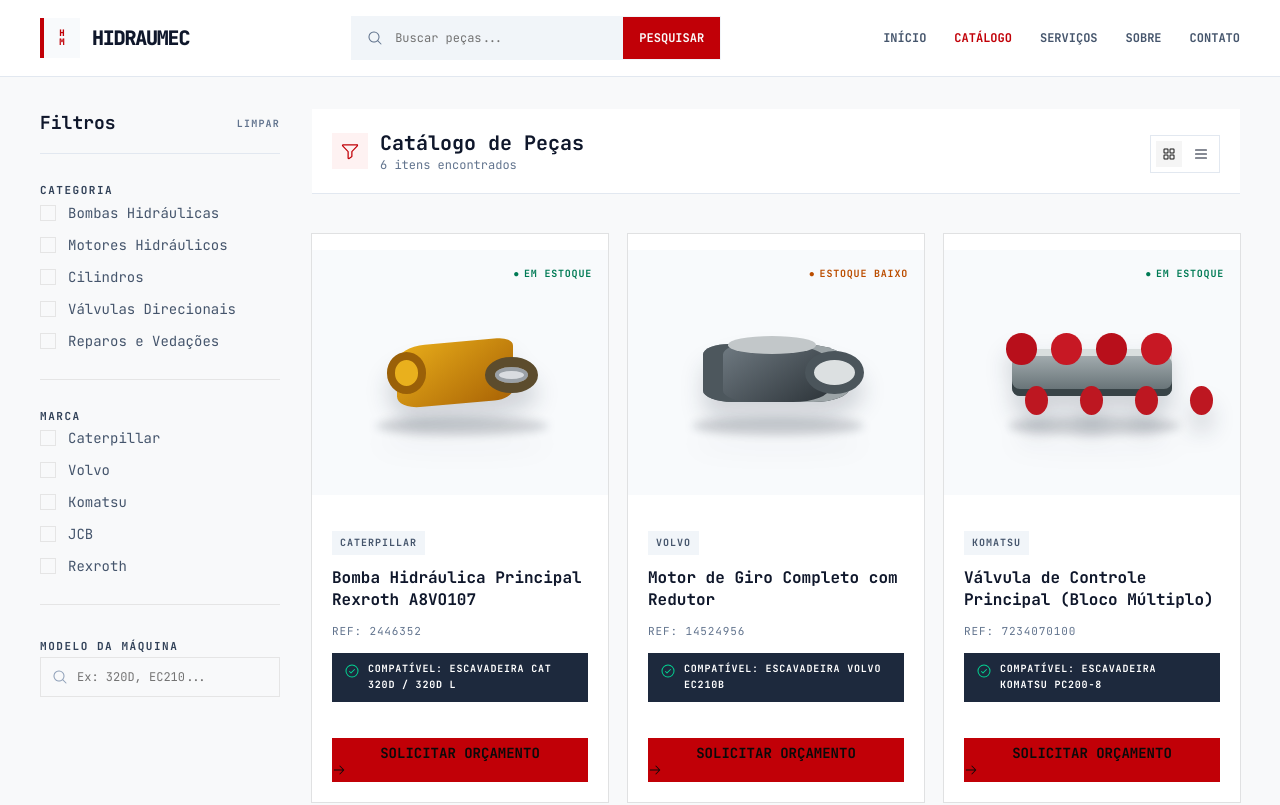
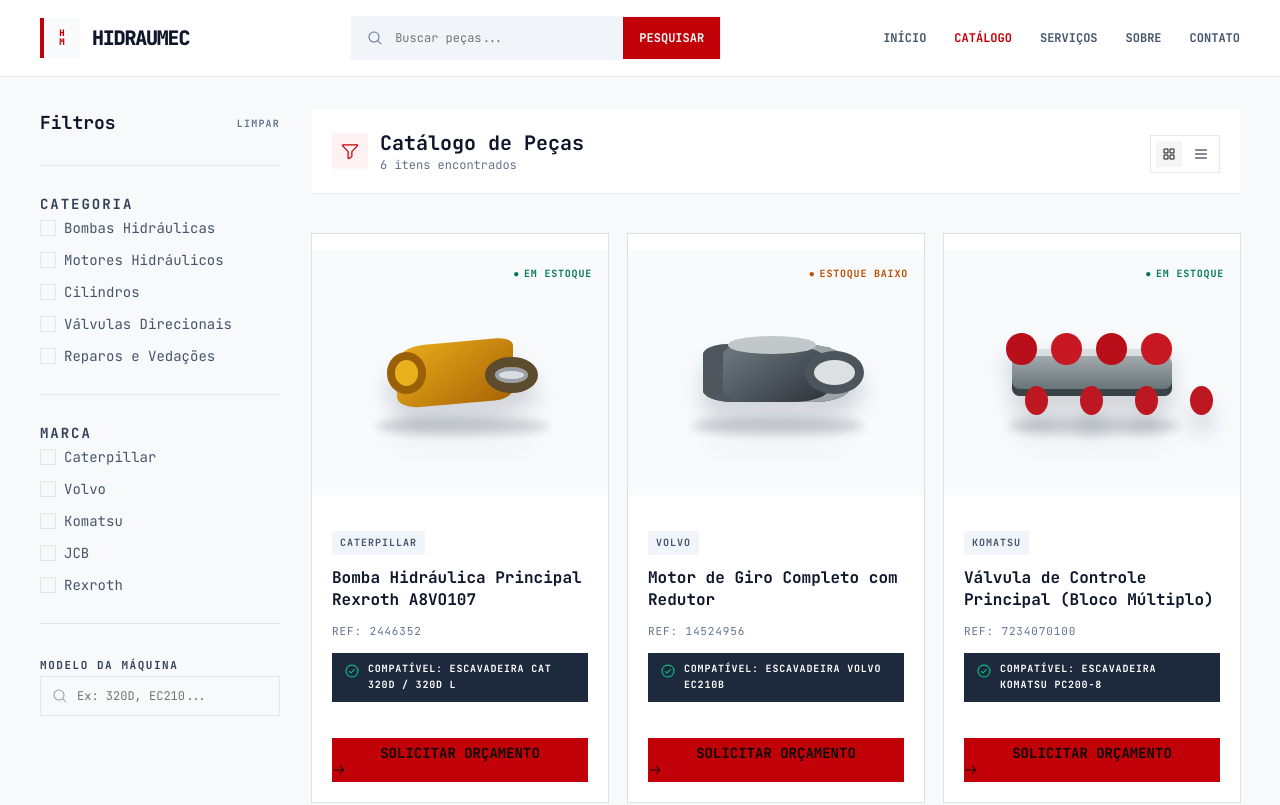
Before and after one commit to Alissonasj/hidraumec.com.br, a Next.js app: page /catalogo in a window 1280 px wide. Shown: the top 805 px of the page. Built offline with nearby package versions, Linux system fonts and the light colour scheme.

Commit message:
adiciona Field shadcn

```diff
--- a/app/catalogo/components/filter-section.tsx
+++ b/app/catalogo/components/filter-section.tsx
@@ -1,4 +1,11 @@
 import { Checkbox } from '@/components/ui/checkbox';
+import {
+  Field,
+  FieldGroup,
+  FieldLabel,
+  FieldLegend,
+  FieldSet
+} from '@/components/ui/field';
 
 export function FilterSection({
   title,
@@ -12,22 +19,26 @@ export function FilterSection({
   onToggle: (option: string) => void;
 }) {
   return (
-    <fieldset className='space-y-3 border-0 p-0'>
-      <legend className='mb-1 text-[11px] font-bold uppercase tracking-[0.14em] text-slate-700'>
+    <FieldSet className='space-y-3 border-0 p-0'>
+      <FieldLegend className='mb-1 text-[11px] font-bold uppercase tracking-[0.14em] text-slate-700'>
         {title}
-      </legend>
+      </FieldLegend>
+      <FieldGroup className='gap-3'>
         {options.map((option) => (
-        <label
+          <Field
             key={option}
-          className='flex cursor-pointer items-center gap-3 text-sm text-slate-600 transition-colors hover:text-red-700'
+            orientation='horizontal'
           >
+            <FieldLabel className='cursor-pointer text-sm text-slate-600 transition-colors hover:text-red-700'>
               <Checkbox
                 checked={selected.includes(option)}
                 onCheckedChange={() => onToggle(option)}
               />
               <span>{option}</span>
-        </label>
+            </FieldLabel>
+          </Field>
         ))}
-    </fieldset>
+      </FieldGroup>
+    </FieldSet>
   );
 }
--- a/app/catalogo/page.tsx
+++ b/app/catalogo/page.tsx
@@ -41,7 +41,7 @@ function Filters({
 }) {
   return (
     <div className='space-y-7'>
-      <div className='flex items-center justify-between border-b border-slate-200 pb-4'>
+      <div className='flex items-center justify-between'>
         <h2 className='font-heading text-lg font-bold text-slate-900'>
           Filtros
         </h2>
@@ -52,6 +52,7 @@ function Filters({
           Limpar
         </button>
       </div>
+      <Separator />
       <FilterSection
         title='Categoria'
         options={categories}
@@ -161,6 +162,7 @@ export default function CatalogPage() {
               clear={clearFilters}
             />
           </aside>
+
           <section>
             <div className='mb-5 flex flex-col gap-4 border-b border-slate-200 bg-white p-5 sm:flex-row sm:items-center sm:justify-between'>
               <div className='flex items-center gap-3'>
--- /dev/null
+++ b/components/ui/field.tsx
@@ -0,0 +1,238 @@
+"use client"
+
+import { useMemo } from "react"
+import { cva, type VariantProps } from "class-variance-authority"
+import { cn } from "cn"
+
+import { Label } from "@/components/ui/label"
+import { Separator } from "@/components/ui/separator"
+
+function FieldSet({ className, ...props }: React.ComponentProps<"fieldset">) {
+  return (
+    <fieldset
+      data-slot="field-set"
+      className={cn(
+        "flex flex-col gap-4 has-[>[data-slot=checkbox-group]]:gap-3 has-[>[data-slot=radio-group]]:gap-3",
+        className
+      )}
+      {...props}
+    />
+  )
+}
+
+function FieldLegend({
+  className,
+  variant = "legend",
+  ...props
+}: React.ComponentProps<"legend"> & { variant?: "legend" | "label" }) {
+  return (
+    <legend
+      data-slot="field-legend"
+      data-variant={variant}
+      className={cn(
+        "mb-2.5 font-medium data-[variant=label]:text-xs data-[variant=legend]:text-sm",
+        className
+      )}
+      {...props}
+    />
+  )
+}
+
+function FieldGroup({ className, ...props }: React.ComponentProps<"div">) {
+  return (
+    <div
+      data-slot="field-group"
+      className={cn(
+        "group/field-group @container/field-group flex w-full flex-col gap-5 data-[slot=checkbox-group]:gap-3 *:data-[slot=field-group]:gap-4",
+        className
+      )}
+      {...props}
+    />
+  )
+}
+
+const fieldVariants = cva(
+  "group/field flex w-full gap-2 data-[invalid=true]:text-destructive",
+  {
+    variants: {
+      orientation: {
+        vertical: "flex-col *:w-full [&>.sr-only]:w-auto",
+        horizontal:
+          "flex-row items-center has-[>[data-slot=field-content]]:items-start *:data-[slot=field-label]:flex-auto has-[>[data-slot=field-content]]:[&>[role=checkbox],[role=radio]]:mt-px",
+        responsive:
+          "flex-col *:w-full @md/field-group:flex-row @md/field-group:items-center @md/field-group:*:w-auto @md/field-group:has-[>[data-slot=field-content]]:items-start @md/field-group:*:data-[slot=field-label]:flex-auto [&>.sr-only]:w-auto @md/field-group:has-[>[data-slot=field-content]]:[&>[role=checkbox],[role=radio]]:mt-px",
+      },
+    },
+    defaultVariants: {
+      orientation: "vertical",
+    },
+  }
+)
+
+function Field({
+  className,
+  orientation = "vertical",
+  ...props
+}: React.ComponentProps<"div"> & VariantProps<typeof fieldVariants>) {
+  return (
+    <div
+      role="group"
+      data-slot="field"
+      data-orientation={orientation}
+      className={cn(fieldVariants({ orientation }), className)}
+      {...props}
+    />
+  )
+}
+
+function FieldContent({ className, ...props }: React.ComponentProps<"div">) {
+  return (
+    <div
+      data-slot="field-content"
+      className={cn(
+        "group/field-content flex flex-1 flex-col gap-0.5 leading-snug",
+        className
+      )}
+      {...props}
+    />
+  )
+}
+
+function FieldLabel({
+  className,
+  ...props
+}: React.ComponentProps<typeof Label>) {
+  return (
+    <Label
+      data-slot="field-label"
+      className={cn(
+        "group/field-label peer/field-label flex w-fit gap-2 leading-snug group-data-[disabled=true]/field:opacity-50 has-data-checked:border-primary/30 has-data-checked:bg-primary/5 has-[>[data-slot=field]]:rounded-none has-[>[data-slot=field]]:border has-[>[data-slot=field]]:not-has-[:disabled,[data-disabled]]:hover:bg-muted/50 has-[>[data-slot=field]]:has-[:focus-visible]:border-ring has-[>[data-slot=field]]:has-[:focus-visible]:ring-1 has-[>[data-slot=field]]:has-[:focus-visible]:ring-ring/50 *:data-[slot=field]:p-2 dark:has-data-checked:border-primary/20 dark:has-data-checked:bg-primary/10",
+        "has-[>[data-slot=field]]:w-full has-[>[data-slot=field]]:flex-col",
+        className
+      )}
+      {...props}
+    />
+  )
+}
+
+function FieldTitle({ className, ...props }: React.ComponentProps<"div">) {
+  return (
+    <div
+      data-slot="field-label"
+      className={cn(
+        "flex w-fit items-center gap-2 text-xs/relaxed group-data-[disabled=true]/field:opacity-50",
+        className
+      )}
+      {...props}
+    />
+  )
+}
+
+function FieldDescription({ className, ...props }: React.ComponentProps<"p">) {
+  return (
+    <p
+      data-slot="field-description"
+      className={cn(
+        "text-left text-xs/relaxed leading-normal font-normal text-muted-foreground group-has-data-horizontal/field:text-balance [[data-variant=legend]+&]:-mt-1.5",
+        "last:mt-0 nth-last-2:-mt-1",
+        "[&>a]:underline [&>a]:underline-offset-4 [&>a:hover]:text-primary",
+        className
+      )}
+      {...props}
+    />
+  )
+}
+
+function FieldSeparator({
+  children,
+  className,
+  ...props
+}: React.ComponentProps<"div"> & {
+  children?: React.ReactNode
+}) {
+  return (
+    <div
+      data-slot="field-separator"
+      data-content={!!children}
+      className={cn(
+        "relative -my-2 h-5 text-xs group-data-[variant=outline]/field-group:-mb-2",
+        className
+      )}
+      {...props}
+    >
+      <Separator className="absolute inset-0 top-1/2" />
+      {children && (
+        <span
+          className="relative mx-auto block w-fit bg-background px-2 text-muted-foreground"
+          data-slot="field-separator-content"
+        >
+          {children}
+        </span>
+      )}
+    </div>
+  )
+}
+
+function FieldError({
+  className,
+  children,
+  errors,
+  ...props
+}: React.ComponentProps<"div"> & {
+  errors?: Array<{ message?: string } | undefined>
+}) {
+  const content = useMemo(() => {
+    if (children) {
+      return children
+    }
+
+    if (!errors?.length) {
+      return null
+    }
+
+    const uniqueErrors = [
+      ...new Map(errors.map((error) => [error?.message, error])).values(),
+    ]
+
+    if (uniqueErrors?.length == 1) {
+      return uniqueErrors[0]?.message
+    }
+
+    return (
+      <ul className="ml-4 flex list-disc flex-col gap-1">
+        {uniqueErrors.map(
+          (error, index) =>
+            error?.message && <li key={index}>{error.message}</li>
+        )}
+      </ul>
+    )
+  }, [children, errors])
+
+  if (!content) {
+    return null
+  }
+
+  return (
+    <div
+      role="alert"
+      data-slot="field-error"
+      className={cn("text-xs font-normal text-destructive", className)}
+      {...props}
+    >
+      {content}
+    </div>
+  )
+}
+
+export {
+  Field,
+  FieldLabel,
+  FieldDescription,
+  FieldError,
+  FieldGroup,
+  FieldLegend,
+  FieldSeparator,
+  FieldSet,
+  FieldContent,
+  FieldTitle,
+}
--- /dev/null
+++ b/components/ui/label.tsx
@@ -0,0 +1,19 @@
+"use client"
+
+import * as React from "react"
+import { cn } from "cn"
+
+function Label({ className, ...props }: React.ComponentProps<"label">) {
+  return (
+    <label
+      data-slot="label"
+      className={cn(
+        "flex items-center gap-2 text-xs leading-none select-none group-data-[disabled=true]:pointer-events-none group-data-[disabled=true]:opacity-50 peer-disabled:cursor-not-allowed peer-disabled:opacity-50",
+        className
+      )}
+      {...props}
+    />
+  )
+}
+
+export { Label }
```
Lines whose indentation alone changed are shown as unchanged.
